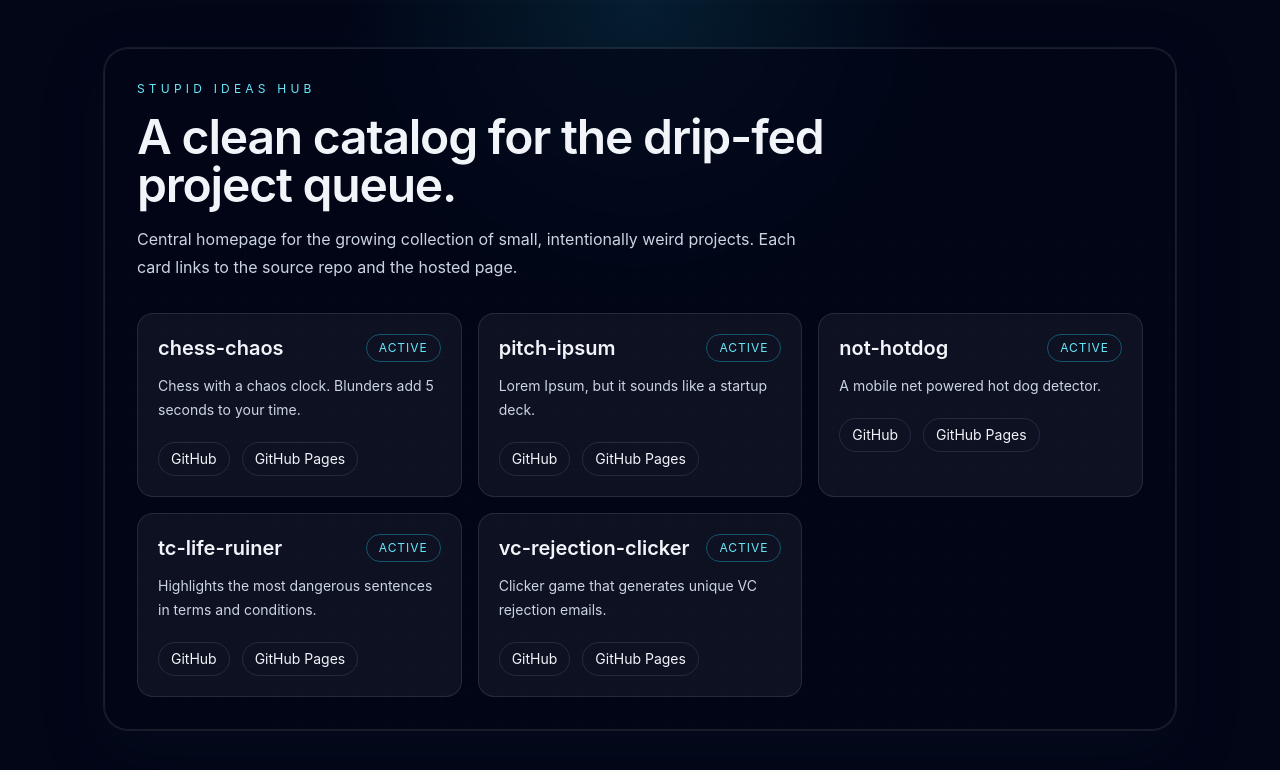
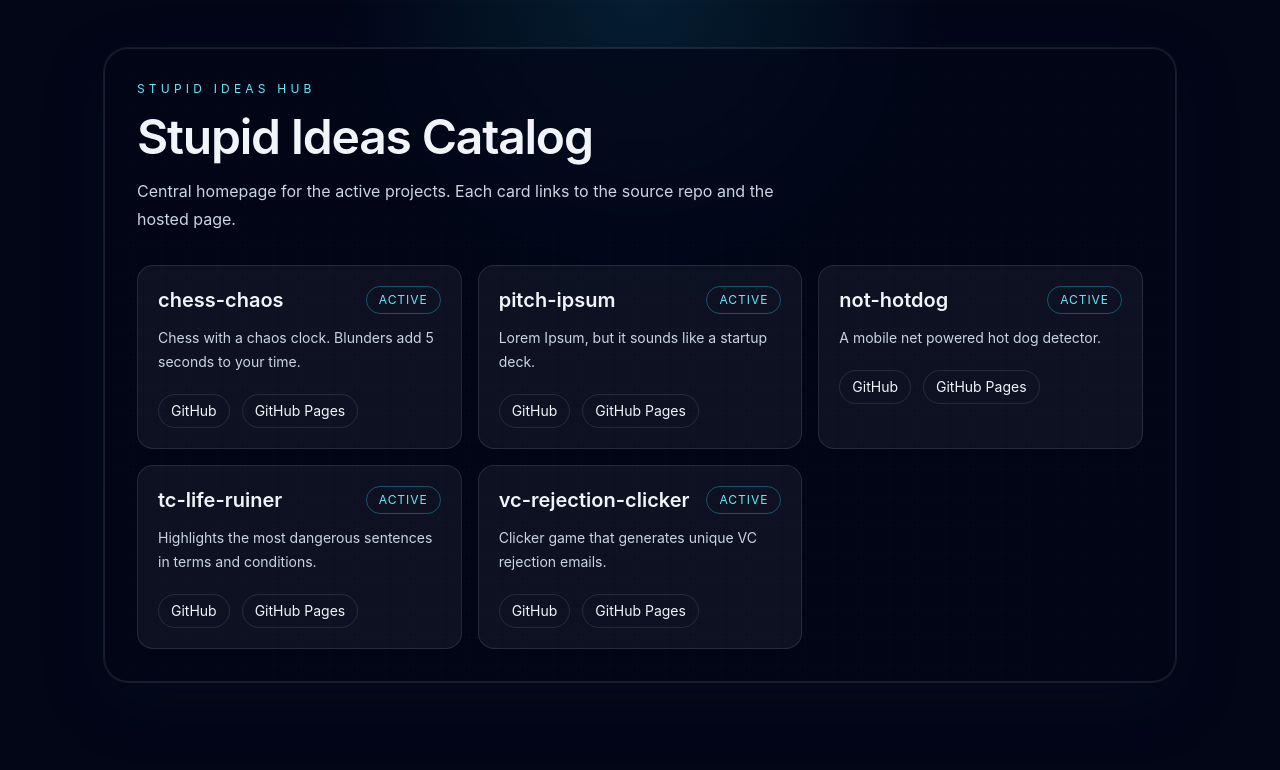
Before and after one commit to alvinhhh/stupid-ideas-hub, a Next.js app: page / in a window 1280 px wide. Shown: the top 770 px of the page. Built offline with nearby package versions, Linux system fonts and the light colour scheme.

Commit message:
chore: clean up hub copy

```diff
--- a/app/layout.tsx
+++ b/app/layout.tsx
@@ -2,8 +2,8 @@
 import './globals.css';
 
 export const metadata: Metadata = {
-  title: 'stupid ideas hub',
-  description: 'A central catalog for the drip-fed stupid ideas projects',
+  title: 'Stupid Ideas Catalog',
+  description: 'A central catalog for the active projects',
 };
 
 export default function RootLayout({ children }: { children: React.ReactNode }) {
--- a/app/page.tsx
+++ b/app/page.tsx
@@ -13,10 +13,10 @@
           <div className='max-w-3xl'>
             <p className='text-xs uppercase tracking-[0.35em] text-cyan-300'>stupid ideas hub</p>
             <h1 className='mt-4 text-4xl font-semibold tracking-tight sm:text-5xl'>
-              A clean catalog for the drip-fed project queue.
+              Stupid Ideas Catalog
             </h1>
             <p className='mt-4 max-w-2xl text-base leading-7 text-slate-300'>
-              Central homepage for the growing collection of small, intentionally weird projects. Each card links to the source repo and the hosted page.
+              Central homepage for the active projects. Each card links to the source repo and the hosted page.
             </p>
           </div>
 
--- a/projects/pitch-ipsum/src/App.jsx
+++ b/projects/pitch-ipsum/src/App.jsx
@@ -9,7 +9,7 @@
 ];
 
 const modifiers = [
-  'AI-native',
+  'startup-friendly',
   'hyper-scalable',
   'verticalized',
   'distribution-first',
```
Also changed, not shown: 1 other file (tests, documents, lock files or other folders).
